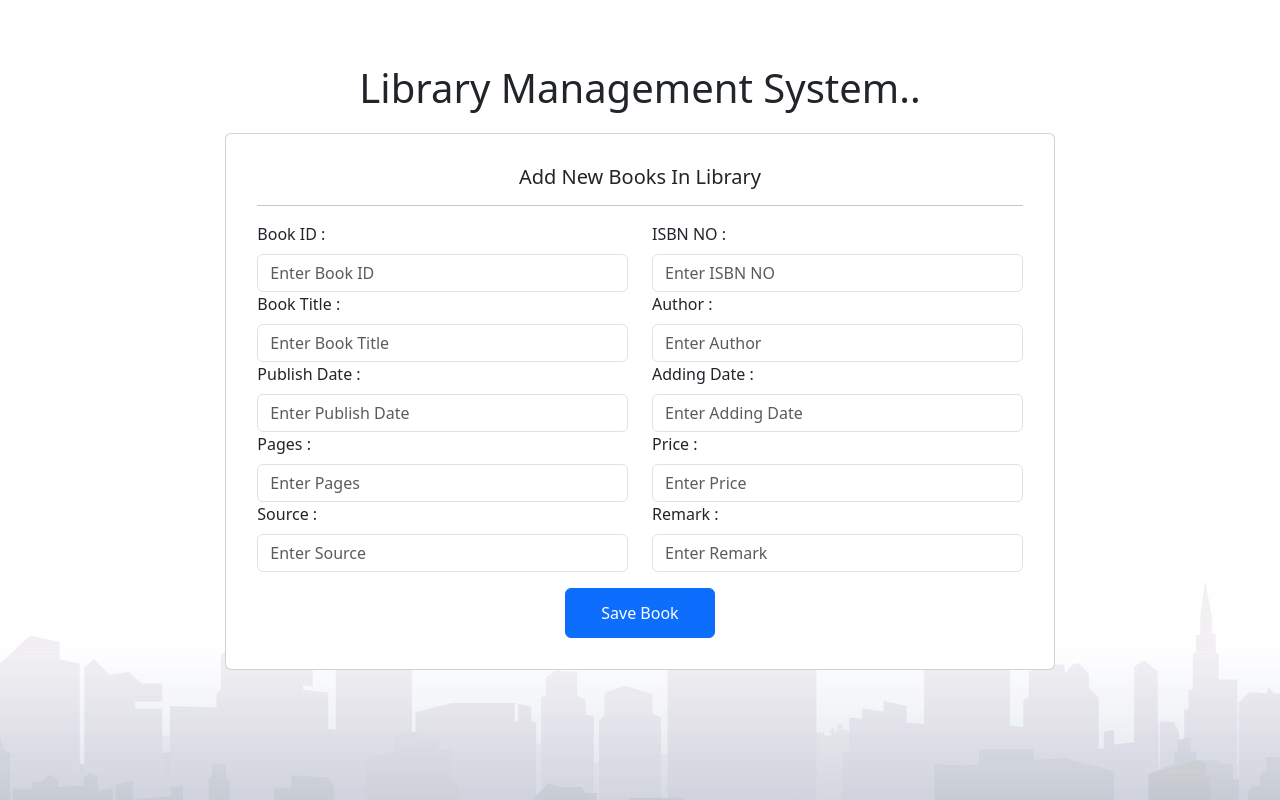
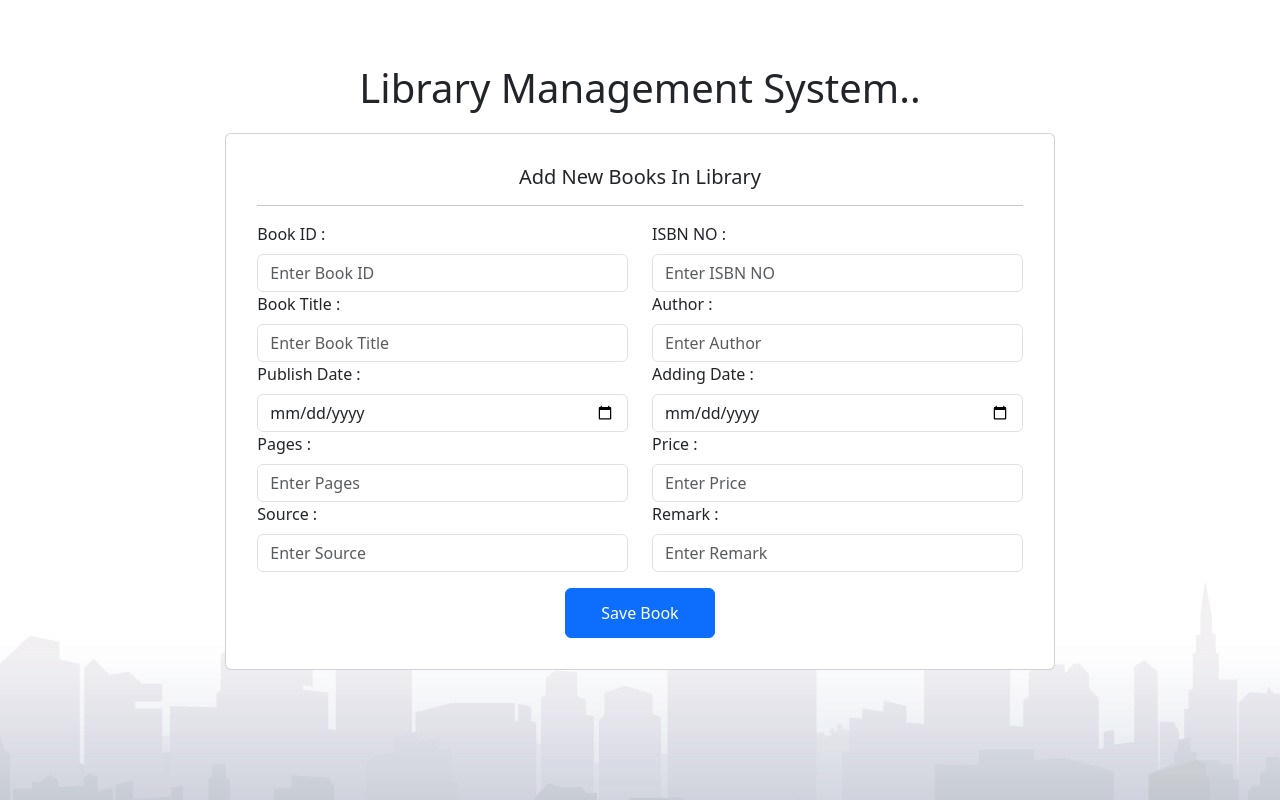
Before and after one commit to NSBM-SPM-2021/github-basics-ThamiduAnjana, a React (Create React App) app in the folder library_management_system/: page / in a window 1280 px wide. Built offline with nearby package versions, Linux system fonts and the light colour scheme.

Commit message:
Modify Date input fileds

```diff
--- a/library_management_system/src/App.js
+++ b/library_management_system/src/App.js
@@ -50,13 +50,13 @@ function App() {
                     <Col>
                       <Form.Group controlId="publishdate">
                         <Form.Label>Publish Date :</Form.Label>
-                        <Form.Control type="text" placeholder="Enter Publish Date"></Form.Control>
+                        <Form.Control type="date" placeholder="Enter Publish Date"></Form.Control>
                       </Form.Group>
                     </Col>
                     <Col>
                     <Form.Group controlId="addingdate">
                         <Form.Label>Adding Date :</Form.Label>
-                        <Form.Control type="text" placeholder="Enter Adding Date"></Form.Control>
+                        <Form.Control type="date" placeholder="Enter Adding Date"></Form.Control>
                       </Form.Group>
                     </Col>
                   </Row>
```
